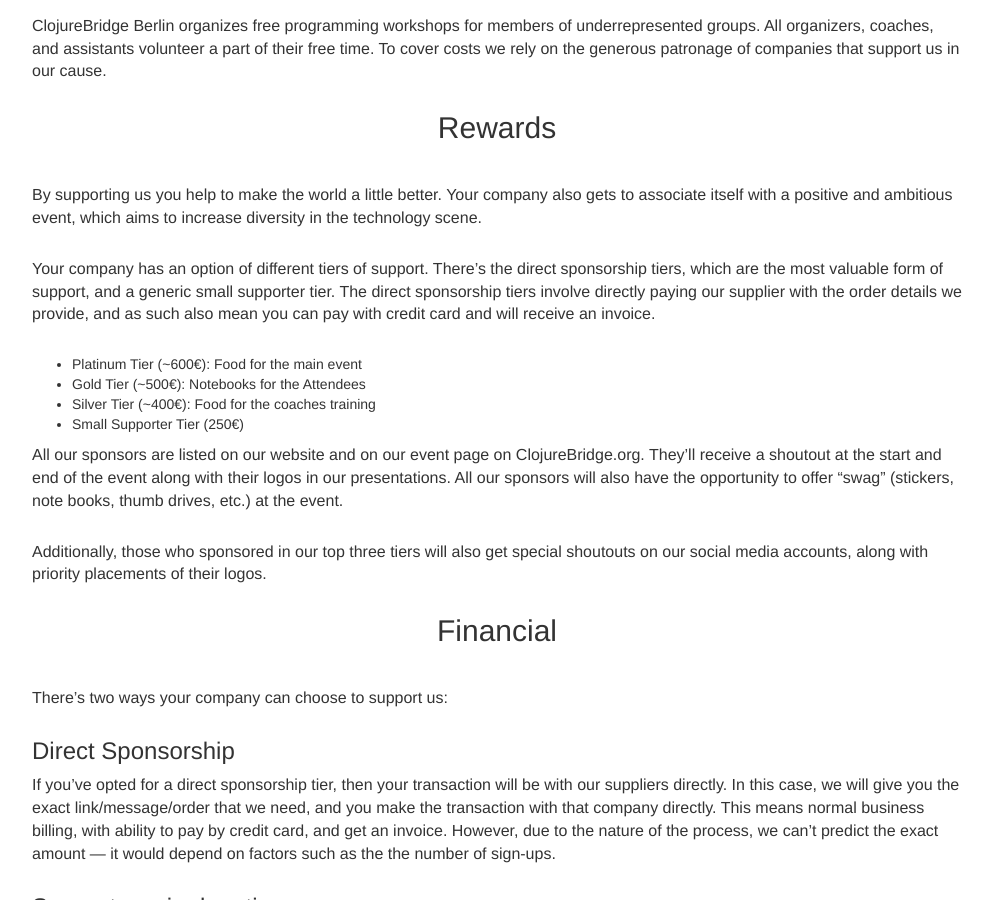
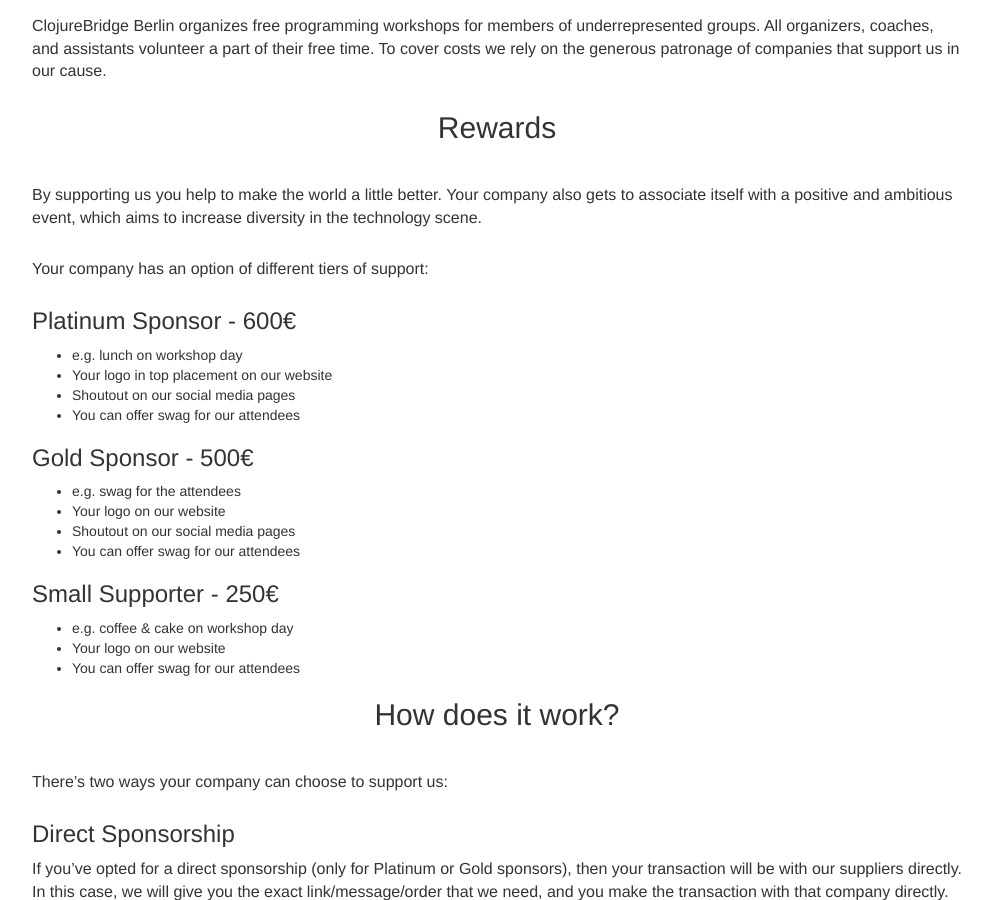
Before and after one commit to clojurebridge-berlin/clojurebridge-berlin.github.io, a Jekyll site: the page built from sponsor_us.md, in a window 1280 px wide and 900 px high, scrolled down 376 px. Shown: the whole window, without its empty margins (143-1136 px from the left). Built offline with Jekyll 4.4.1, drawn with Linux system fonts in a browser that asks for light colours; some of the changed text lies outside the part shown.

Commit message:
Simplify sponsor page

```diff
--- a/sponsor_us.md
+++ b/sponsor_us.md
@@ -17,35 +17,32 @@
 gets to associate itself with a positive and ambitious event, which aims to
 increase diversity in the technology scene.
 
-Your company has an option of different tiers of support. There's the direct
-sponsorship tiers, which are the most valuable form of support, and a generic
-small supporter tier. The direct sponsorship tiers involve directly paying our
-supplier with the order details we provide, and as such also mean you can pay
-with credit card and will receive an invoice.
+Your company has an option of different tiers of support:
 
-* Platinum Tier (~600€): Food for the main event
-* Gold Tier (~500€): Notebooks for the Attendees
-* Silver Tier (~400€): Food for the coaches training
-* Small Supporter Tier (250€)
+### Platinum Sponsor - 600€
+* e.g. lunch on workshop day
+* Your logo in top placement on our website
+* Shoutout on our social media pages
+* You can offer swag for our attendees
 
-All our sponsors are listed on our website and on our event page on
-ClojureBridge.org. They'll receive a shoutout at the start and end of the event
-along with their logos in our presentations. All our sponsors will also have
-the opportunity to offer "swag" (stickers, note books, thumb drives, etc.) at
-the event.
+### Gold Sponsor - 500€
+* e.g. swag for the attendees
+* Your logo on our website
+* Shoutout on our social media pages
+* You can offer swag for our attendees
 
-Additionally, those who sponsored in our top three tiers will also get special
-shoutouts on our social media accounts, along with priority placements of their
-logos.
+### Small Supporter - 250€
+* e.g. coffee & cake on workshop day
+* Your logo on our website
+* You can offer swag for our attendees
 
-
-## Financial
+## How does it work?
 
 There's two ways your company can choose to support us:
 
 ### Direct Sponsorship
 
-If you've opted for a direct sponsorship tier, then your transaction will be with
+If you've opted for a direct sponsorship (only for Platinum or Gold sponsors), then your transaction will be with
 our suppliers directly. In this case, we will give you the exact
 link/message/order that we need, and you make the transaction with that
 company directly. This means normal business billing, with ability to pay by
```
